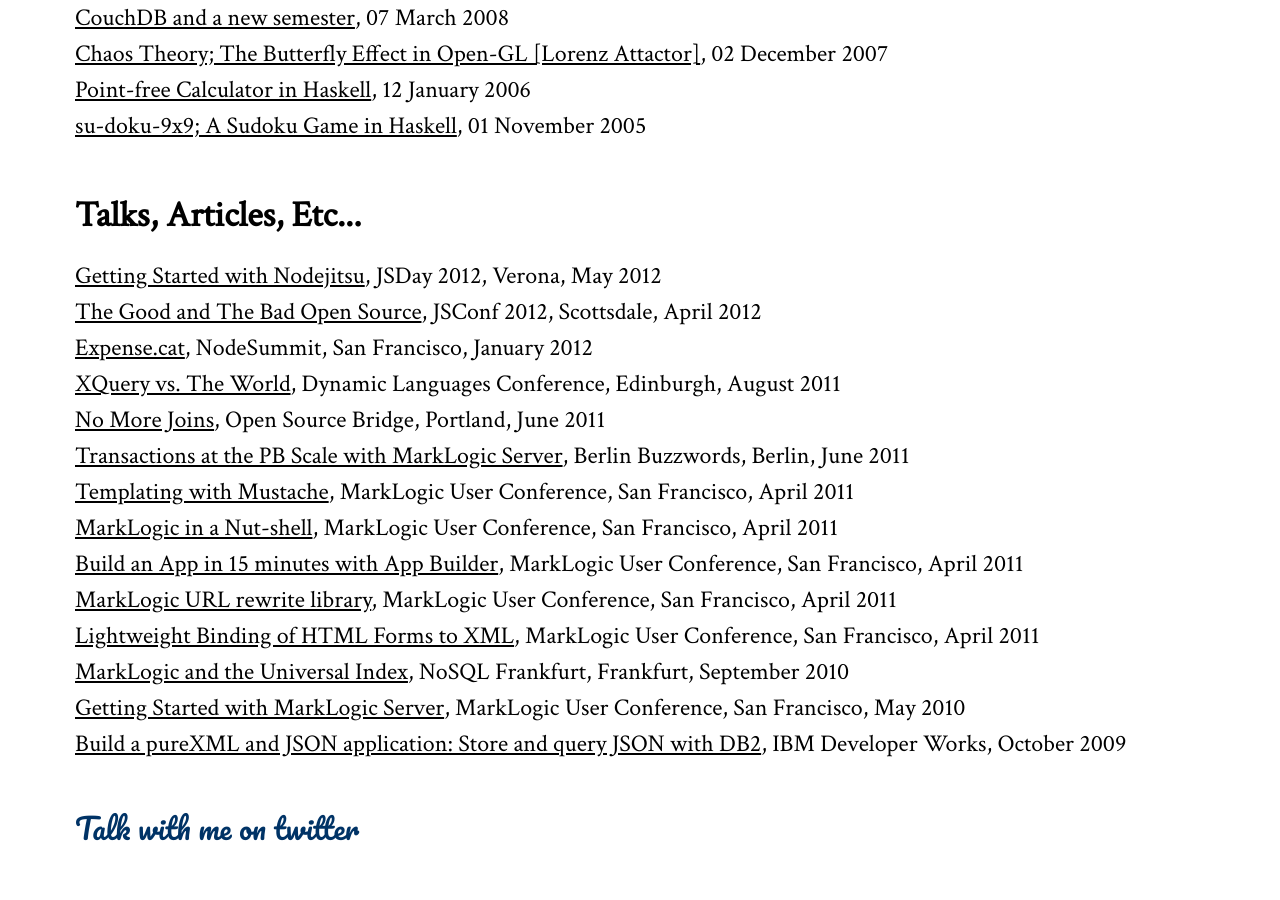
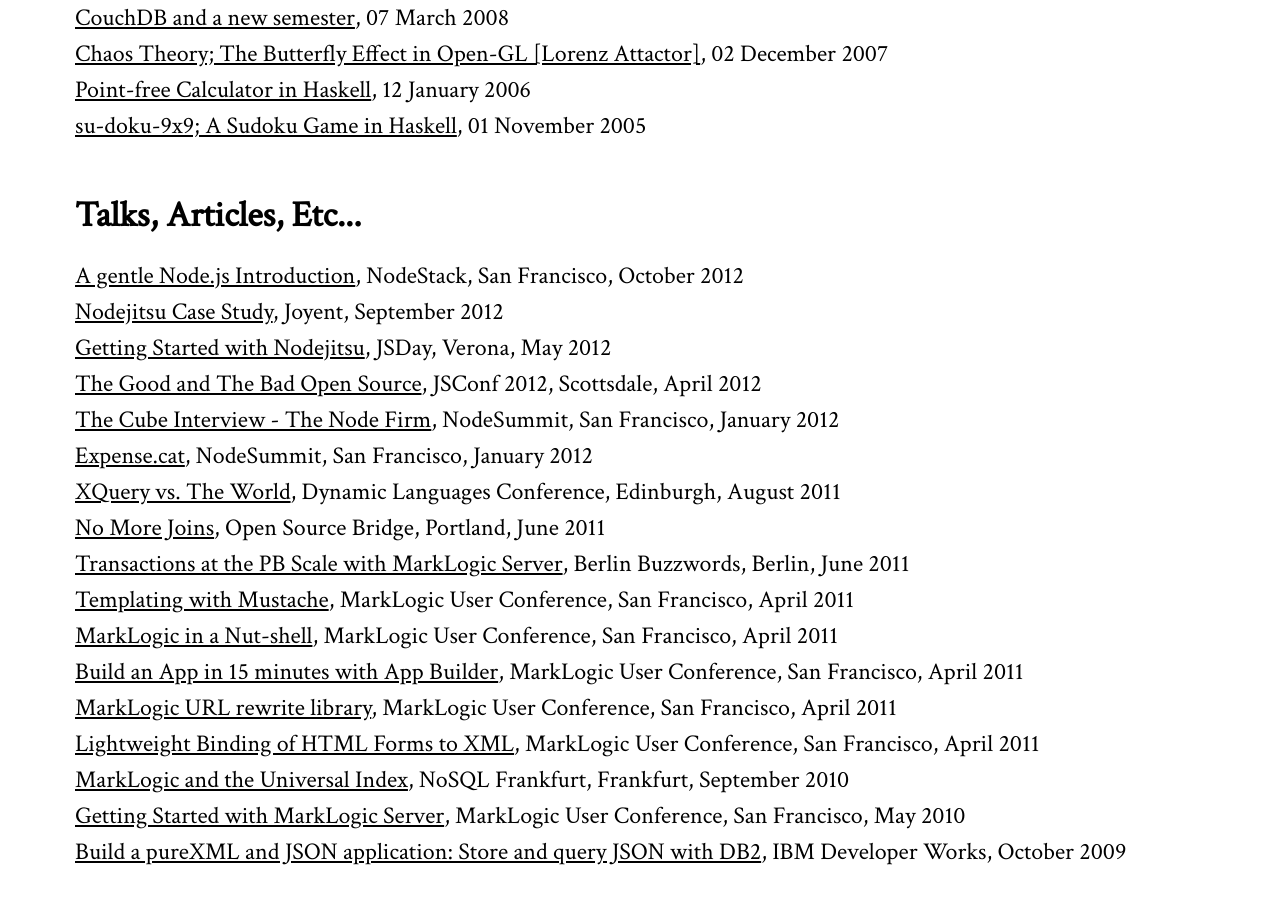
Before and after one commit to dscape/dscape.github.com, a Jekyll site: the page built from index.html, in a window 1280 px wide and 900 px high, scrolled down 1353 px. Built offline with Jekyll 4.4.1, drawn with Linux system fonts in a browser that asks for light colours; Markdown is read by kramdown in place of the engine named in the settings.

Commit message:
some updates

```diff
--- a/index.html
+++ b/index.html
@@ -12,10 +12,19 @@
   <h1>Talks, Articles, Etc...</h1>
   <ul class="posts">
     <li>
-      <a href="https://github.com/dscape/jsday12">Getting Started with Nodejitsu</a>, <span>JSDay 2012</span>, <span>Verona</span>, <span>May 2012</span>
+      <a href="http://writings.nunojob.com/slides/2012-nodestack.pdf">A gentle Node.js Introduction</a>, <span>NodeStack</span>, <span>San Francisco</span>, <span>October 2012</span>
+    </li>
+    <li>
+      <a href="http://joyent.com/content/06-company/05-customers/21-nodejitsu/casestudy-Nodejitsu.pdf">Nodejitsu Case Study</a>, <span>Joyent</span>, <span>September  2012</span>
+    </li>
+    <li>
+      <a href="https://github.com/dscape/jsday12">Getting Started with Nodejitsu</a>, <span>JSDay</span>, <span>Verona</span>, <span>May 2012</span>
     </li>
     <li>
       <a href="http://writings.nunojob.com/2012/05/My-Contribution-to-JSConf-2012-The-Good-And-The-Bad-Open-Source.html">The Good and The Bad Open Source</a>, <span>JSConf 2012</span>, <span>Scottsdale</span>, <span>April 2012</span>
+    </li>
+    <li>
+      <a href="http://www.youtube.com/watch?v=30lYh-7xmY0">The Cube Interview - The Node Firm</a>, <span>NodeSummit</span>, <span>San Francisco</span>, <span>January 2012</span>
     </li>
     <li>
       <a href="http://lanyrd.com/2012/nodesummit/">Expense.cat</a>, <span>NodeSummit</span>, <span>San Francisco</span>, <span>January 2012</span>
```
